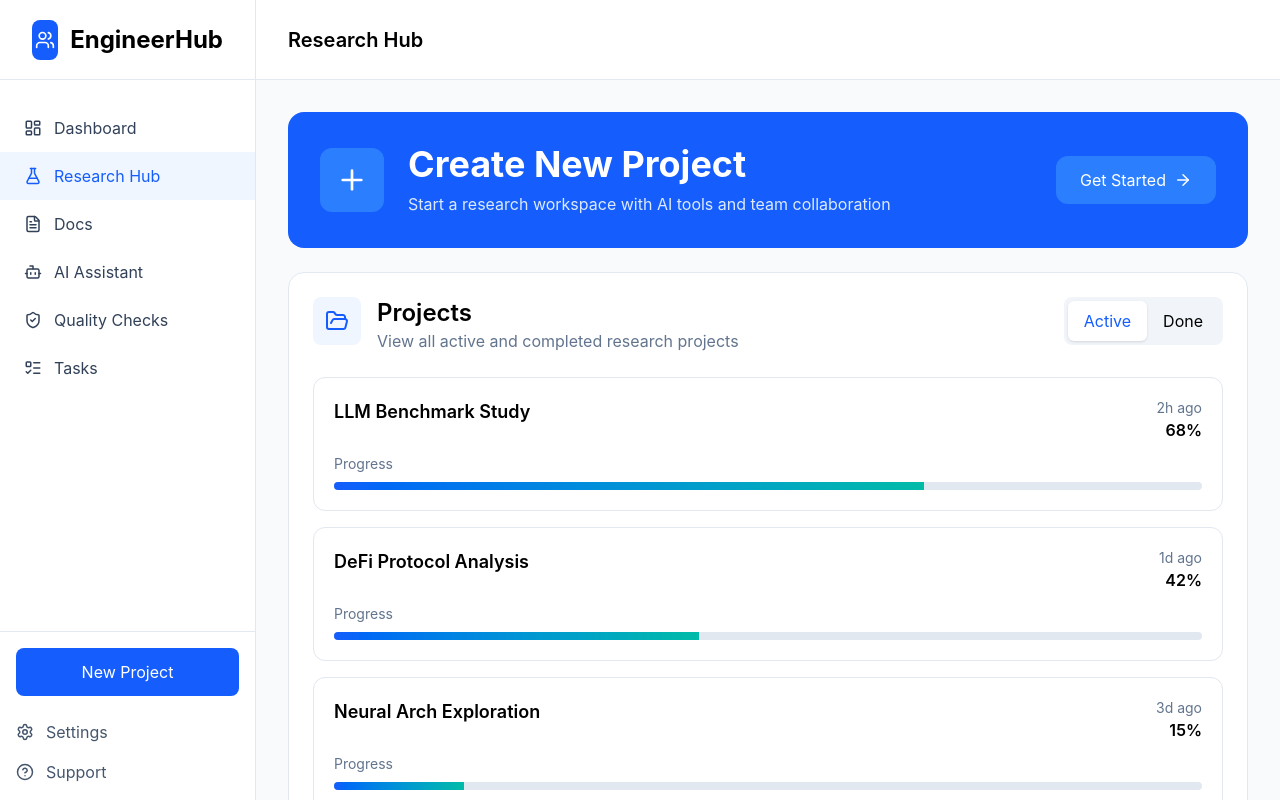
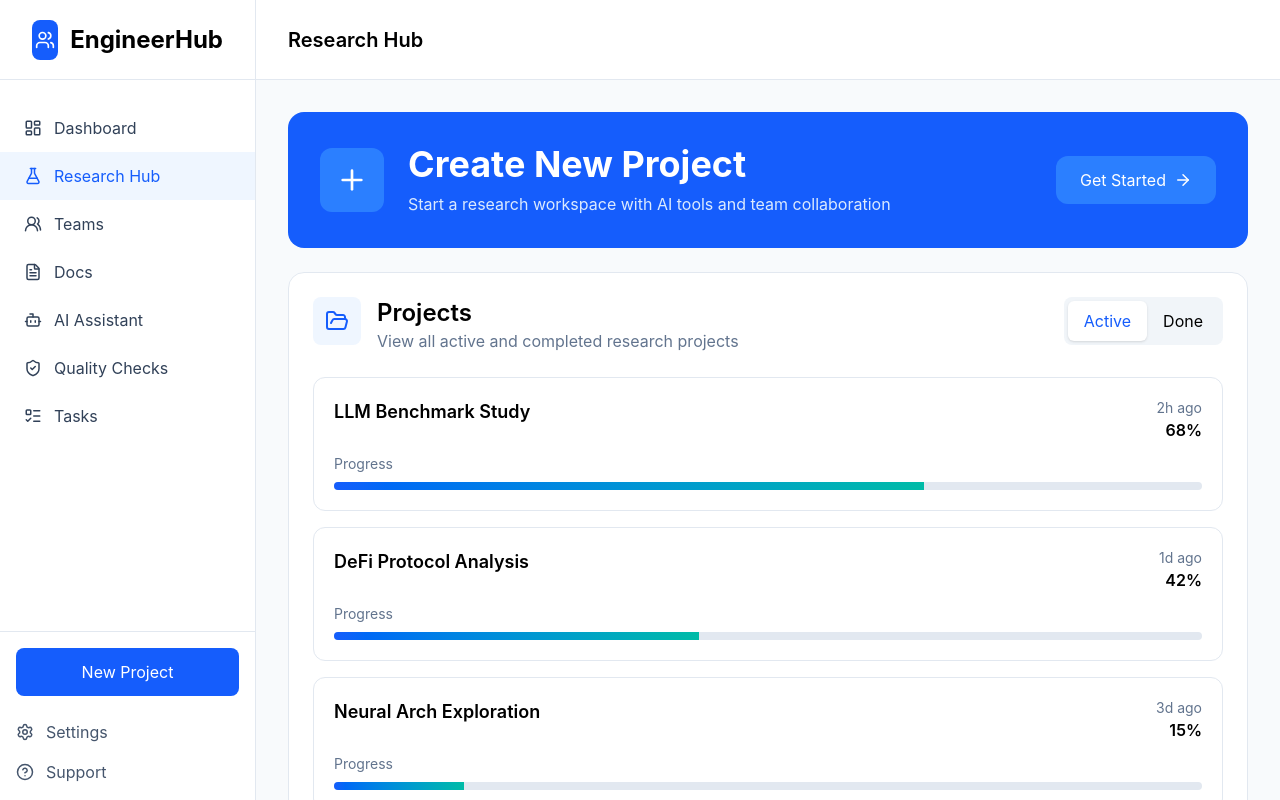
Before and after one commit to Syed-Hamza13/EngineerHub, a React (Vite) app in the folder frontend/: page /dashboard in a window 1280 px wide. Built offline with nearby package versions, Linux system fonts and the light colour scheme.

Commit message:
feat: enhance Sidebar component with path properties for menu items and add Teams page

```diff
--- a/frontend/src/components/dashboard/Sidebar.jsx
+++ b/frontend/src/components/dashboard/Sidebar.jsx
@@ -8,30 +8,58 @@ import {
   Settings,
   CircleHelp,
   Users,
+  UsersRound,
 } from "lucide-react";
 
 function Sidebar() {
   const menuItems = [
-    { icon: LayoutDashboard, label: "Dashboard" },
-    { icon: FlaskConical, label: "Research Hub", active: true },
-    { icon: FileText, label: "Docs" },
-    { icon: Bot, label: "AI Assistant" },
-    { icon: ShieldCheck, label: "Quality Checks" },
-    { icon: ListTodo, label: "Tasks" },
-  ];
+  {
+    icon: LayoutDashboard,
+    label: "Dashboard",
+    path: "/dashboard",
+  },
+  {
+    icon: FlaskConical,
+    label: "Research Hub",
+    path: "/dashboard/research-hub",
+    active: true,
+  },
+  {
+    icon: UsersRound,
+    label: "Teams",
+    path: "/dashboard/teams",
+  },
+  {
+    icon: FileText,
+    label: "Docs",
+    path: "/dashboard/docs",
+  },
+  {
+    icon: Bot,
+    label: "AI Assistant",
+    path: "/dashboard/ai-assistant",
+  },
+  {
+    icon: ShieldCheck,
+    label: "Quality Checks",
+    path: "/dashboard/quality-checks",
+  },
+  {
+    icon: ListTodo,
+    label: "Tasks",
+    path: "/dashboard/tasks",
+  },
+];
 
   return (
     <aside className="w-64 h-screen bg-white border-r border-slate-200 flex flex-col">
-
       {/* Logo */}
       <div className="h-20 flex items-center px-8 border-b border-slate-200">
         <div className="w-10 h-10 rounded-lg bg-blue-600 flex items-center justify-center text-white">
           <Users size={20} />
         </div>
 
-        <h1 className="ml-3 text-2xl font-bold">
-          EngineerHub
-        </h1>
+        <h1 className="ml-3 text-2xl font-bold">EngineerHub</h1>
       </div>
 
       {/* Menu */}
@@ -61,13 +89,11 @@ function Sidebar() {
 
       {/* Bottom */}
       <div className="border-t border-slate-200 p-4">
-
         <button className="w-full bg-blue-600 text-white py-3 rounded-lg mb-6 hover:bg-blue-700 transition">
           New Project
         </button>
 
         <div className="space-y-4 text-slate-600">
-
           <button className="flex items-center gap-3">
             <Settings size={18} />
             Settings
@@ -77,11 +103,8 @@ function Sidebar() {
             <CircleHelp size={18} />
             Support
           </button>
-
         </div>
-
       </div>
-
     </aside>
   );
 }
--- /dev/null
+++ b/frontend/src/pages/Dashboard/Teams.jsx
@@ -0,0 +1,11 @@
+function Teams() {
+  return (
+    <div className="p-8">
+      <h1 className="text-2xl font-semibold">
+        Teams
+      </h1>
+    </div>
+  );
+}
+
+export default Teams;
```
